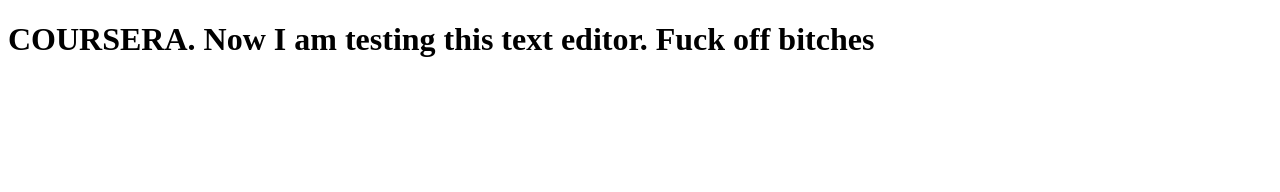
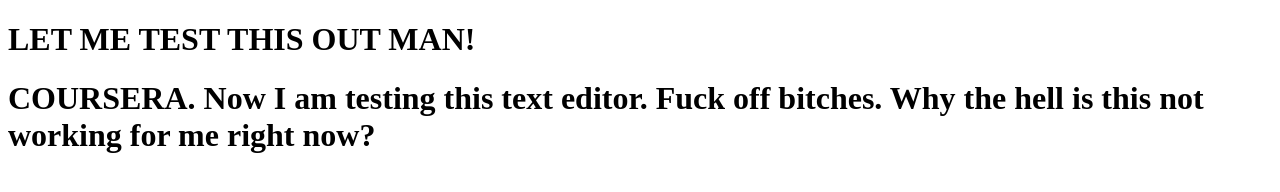
Before and after one commit to onlyonealpha/Coursera_HCJ, a plain HTML site: page Site/index.html in a window 1280 px wide. Drawn offline with Linux system fonts and the light colour scheme.

```diff
--- a/Site/index.html
+++ b/Site/index.html
@@ -4,6 +4,7 @@
 	<title>Coursera HCJ</title>
 </head>
 <body>
-<H1> COURSERA. Now I am testing this text editor. Fuck off bitches
+<H1>LET ME TEST THIS OUT MAN!
+<H1> COURSERA. Now I am testing this text editor. Fuck off bitches. Why the hell is this not working for me right now?
 </body>
 </html>
```
